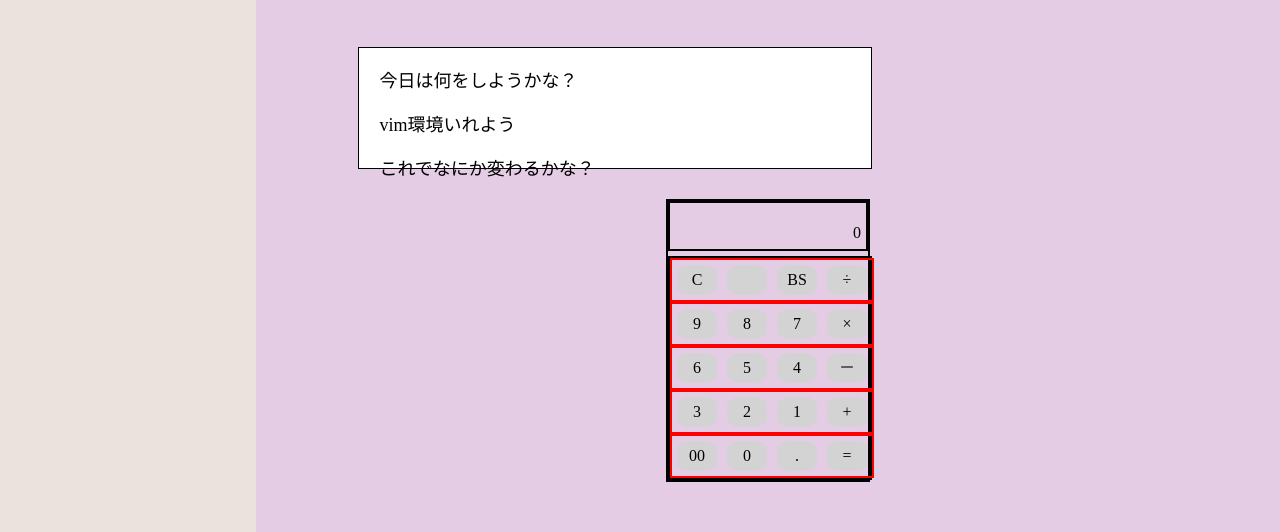
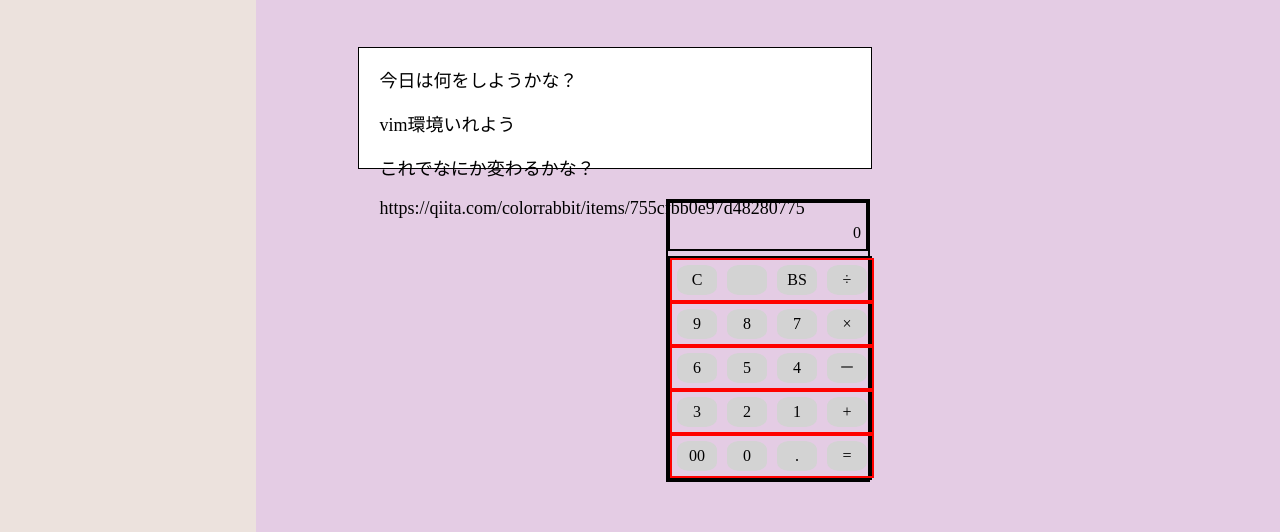
Before and after one commit to aoe1928/aoe1928.github.io, a plain HTML site: page index.html in a window 1280 px wide. Shown: the part 268-800 px from the top of the page. Drawn offline with Linux system fonts and the light colour scheme.

Commit message:
aaaa
aaaa

```diff
--- a/index.html
+++ b/index.html
@@ -50,6 +50,7 @@
     <p>今日は何をしようかな？</p>
     <p>vim環境いれよう</p>
       <p>これでなにか変わるかな？</p>
+      <p>https://qiita.com/colorrabbit/items/755cfbb0e97d48280775</p>
   </div>
 
   <div class="calcDesu">
```
